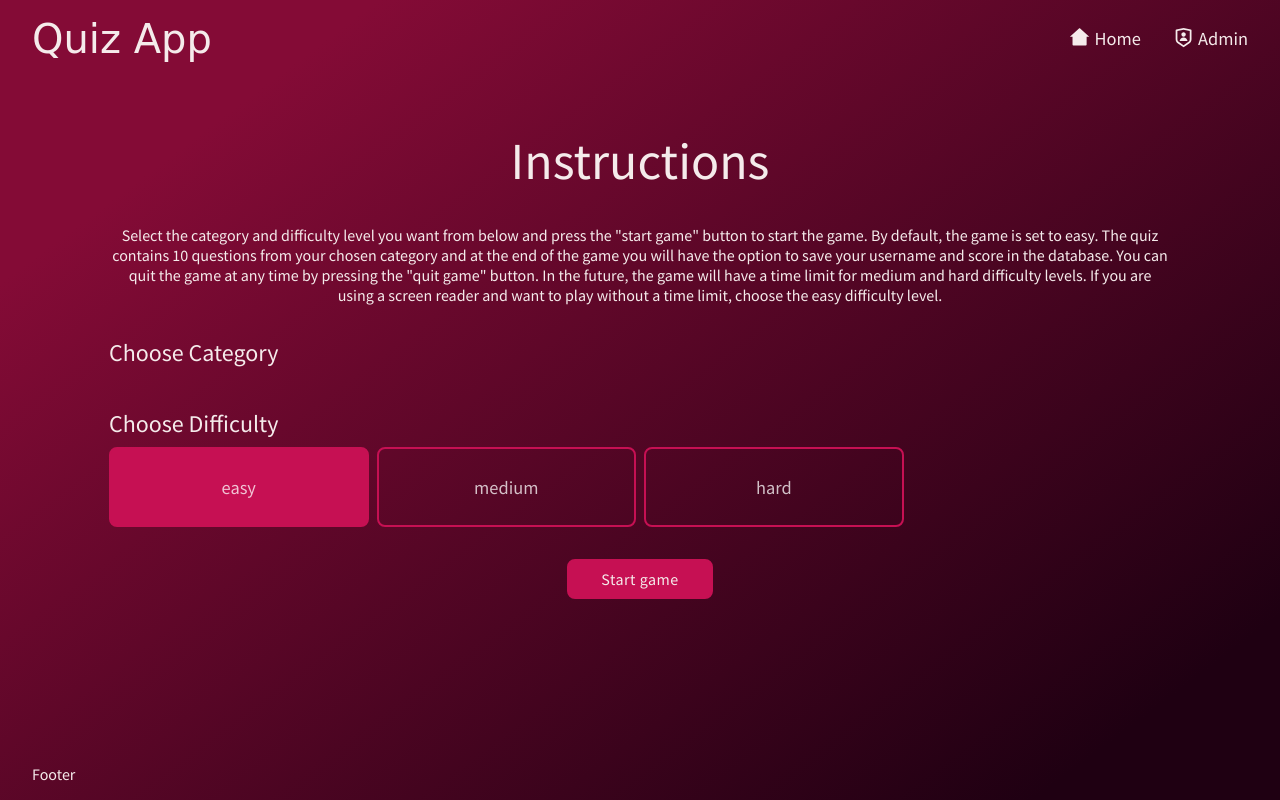
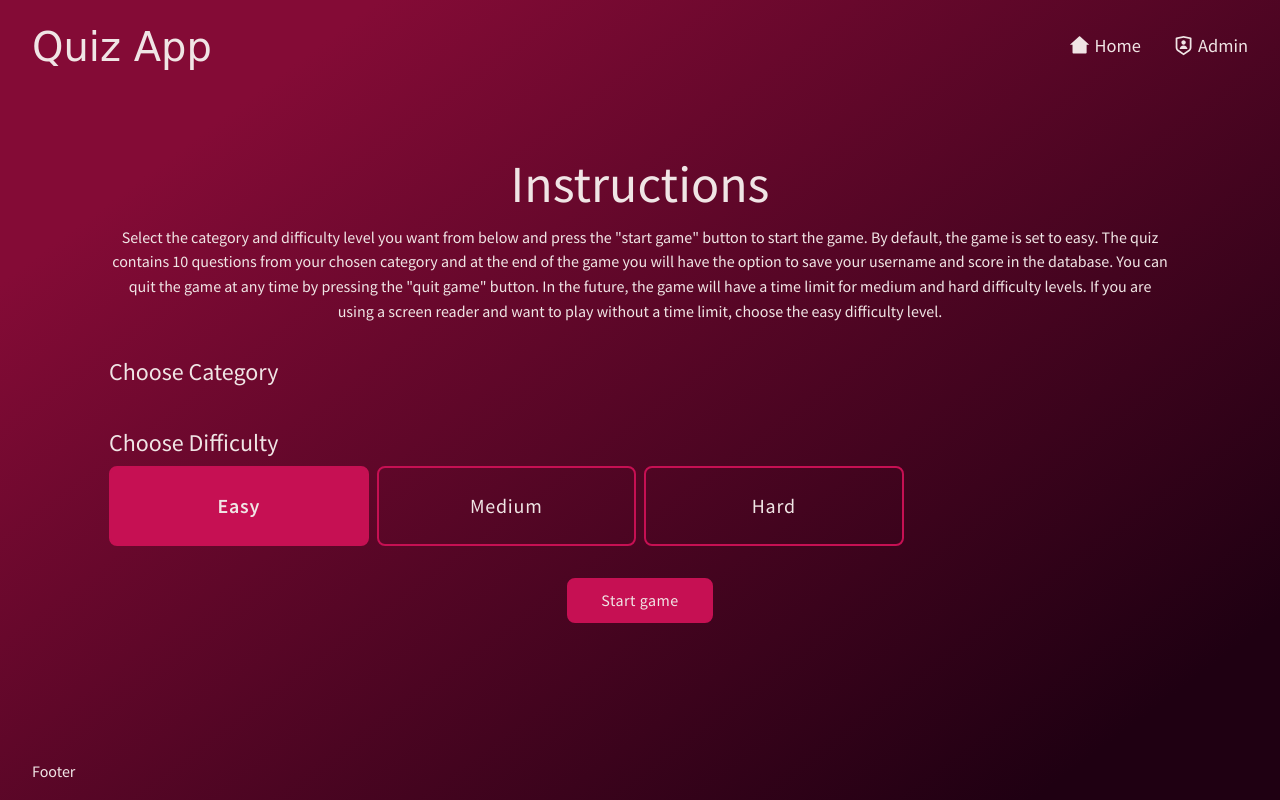
Before and after one commit to vehk11s/Quiz-app, a plain HTML site: page frontend/src/index.html in a window 1280 px wide. Drawn offline with Linux system fonts and the light colour scheme; no server answers; a web font is replaced by a local one.

Commit message:
Added line-height, fixed some contrast and spacing issues on game pages

```diff
--- a/frontend/src/js/drawFunctions.js
+++ b/frontend/src/js/drawFunctions.js
@@ -144,7 +144,7 @@ export async function drawQuestionPhase(gameData) {
   else{
 
     //set title
-    const title = document.createElement('p');
+    const title = document.createElement('h1');
     title.classList.add('title');
     title.innerHTML = question.category[0].category;
 
--- a/frontend/src/styles/style.css
+++ b/frontend/src/styles/style.css
@@ -14,11 +14,17 @@
     #1f0012 89.5%
   );
 
-  --primary-white: #f5ebeb;
+  --primary-white: #f0e5e5;
   --quiz-correct: #257d3d;
   --quiz-incorrect: #980b24;
 
   accent-color: var(--primary-pink-light);
+}
+
+@media (prefers-contrast: more) {
+  :root {
+    --primary-pink: #9f003a;
+  }
 }
 
 * {
@@ -116,6 +122,10 @@ nav {
 }
 
 /* INDEX PAGE */
+#screen h1 {
+  margin-bottom: -2rem;
+}
+
 .options-2 {
   grid-template-rows: repeat(2, auto);
   gap: 2rem;
@@ -137,10 +147,12 @@ nav {
   display: flex;
   place-content: center;
   position: relative;
+  color: var(--primary-white);
   border: 2px solid var(--primary-pink);
   border-radius: 8px;
   cursor: pointer;
-  font-size: 1.15rem;
+  font-size: 1.25rem;
+  letter-spacing: 0.75px;
 
   height: 5rem;
   padding: 16px 8px;
@@ -154,6 +166,10 @@ nav {
   opacity: 0;
 }
 
+#chooseCategory + fieldset label {
+  text-transform: capitalize;
+}
+
 /* Adds visible focus outline even when the actual input element is hidden */
 .options-2 label:focus-within {
   outline: 2px solid white;
@@ -165,6 +181,7 @@ nav {
 }
 
 .options-2 label:has(input[type='radio']:checked) {
+  font-weight: 600;
   border: 2px solid var(--primary-pink);
   background-color: var(--primary-pink);
 }
@@ -220,6 +237,7 @@ ul,
 li {
   color: inherit;
   font-family: var(--font-primary);
+  line-height: 1.55;
 }
 
 h1,
@@ -247,6 +265,7 @@ h4 {
   font-size: 2rem;
 }
 
+h1.title,
 p.title,
 a.title {
   font-size: 2.5rem;
```
